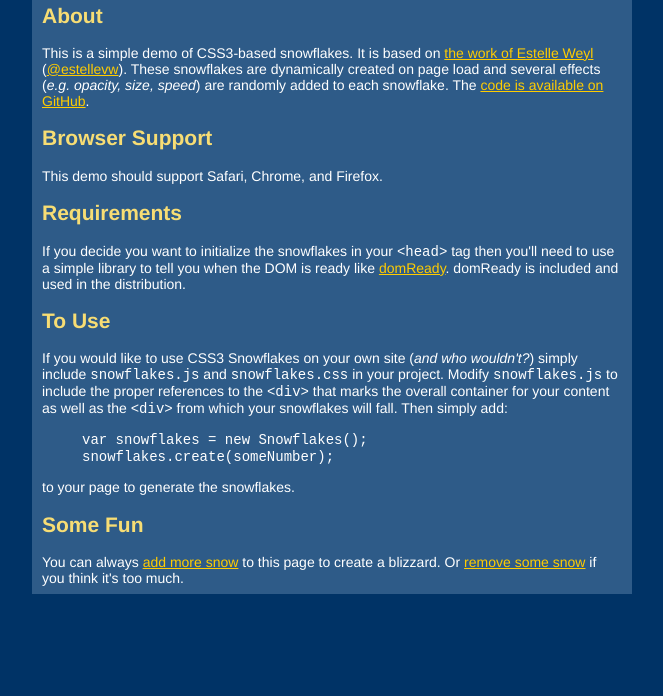
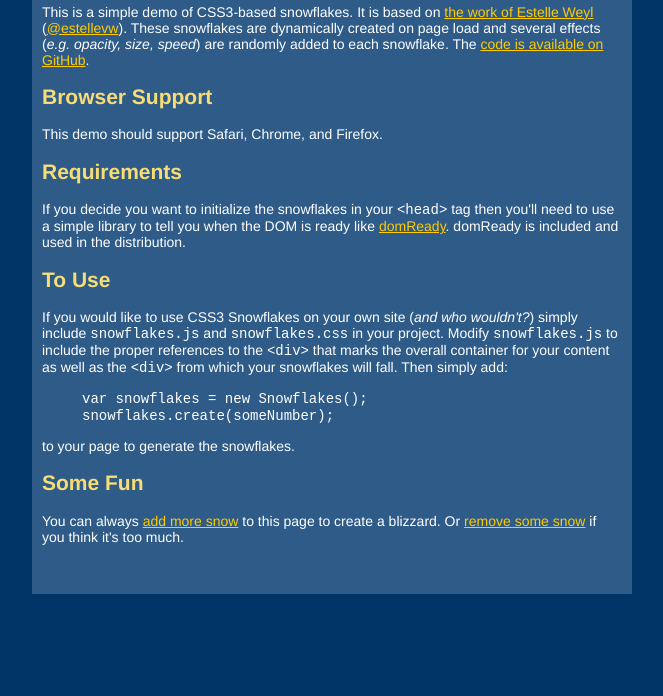
Before and after one commit to dmolsen/CSS3-Snowflakes, a plain HTML site: page index.html in a window 1280 px wide. Shown: the part 104-800 px from the top of the page, without its empty margins (308-971 px from the left). Drawn offline with Linux system fonts and the light colour scheme; a script that the page names is missing.

Commit message:
simple formatting fix for the index page

```diff
--- a/index.html
+++ b/index.html
@@ -17,7 +17,6 @@
 		<div id="container">
 			<div id="text">
 				<h1>CSS3 Snowflakes</h1>
-				<h2>About</h2>
 				<p>
 					This is a simple demo of CSS3-based snowflakes. It is based on <a href="http://www.standardista.com/sxsw/">the work of
 					Estelle Weyl</a> (<a href="http://twitter.com/estellevw/">@estellevw</a>). These snowflakes are dynamically created on
```
